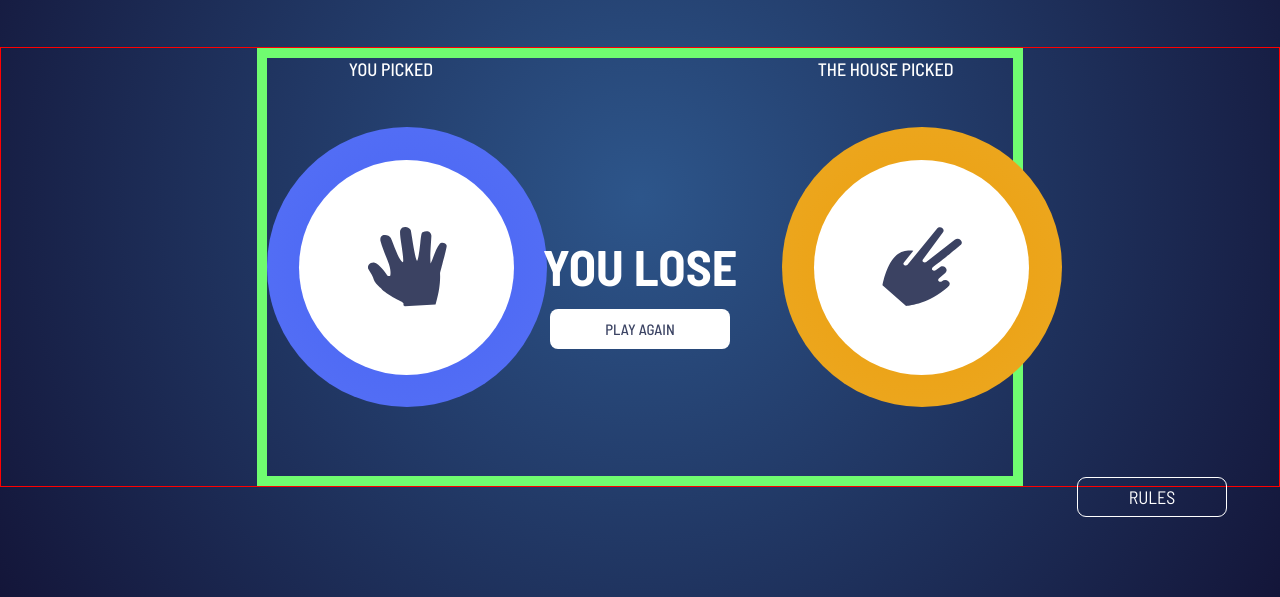
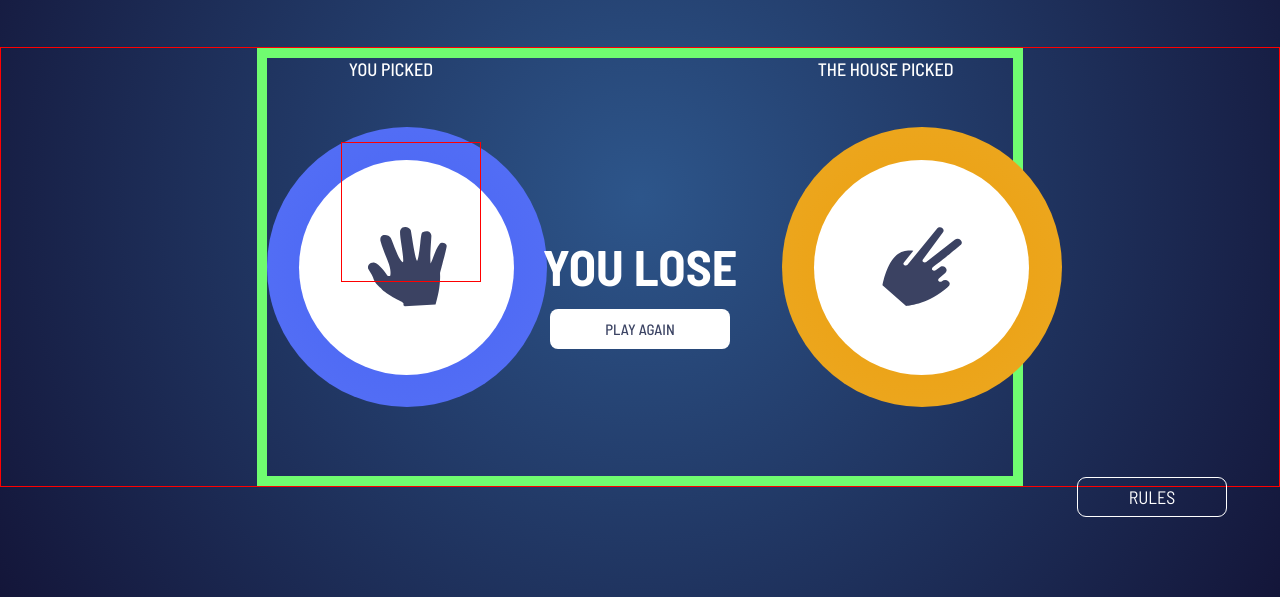
Before and after one commit to Cuandoyolabi/Piedra_papel_tijeras, a website with bundled scripts: page index.html in a window 1280 px wide. Both pictures are taken after a click on the element 502 px from the left and 351 px from the top of the page. Shown: the part 203-800 px from the top of the page. Built offline with nearby package versions, Linux system fonts and the light colour scheme.

Commit message:
Creando un contenedor transparante que cree un soporte en el reinicio de juego

```diff
--- a/src/main.ts
+++ b/src/main.ts
@@ -47,6 +47,7 @@ fichaPapel.addEventListener('click', () => {
     //Funcion que se activara para el modo responsive (computadora)
     contenedor__juego__interseccion__id.classList.add("modo__responsive");
 
+    //Aqui es donde tal vez se implementaria la accion
     seleccionDeFicha();
     seleccionDeLaMaquina();
 
@@ -92,6 +93,7 @@ fichaRoca.addEventListener('click', () => {
 const eleccion__DelJugador__texto: HTMLParagraphElement = document.createElement("p");
 const eleccion__DeLaMaquina__texto: HTMLParagraphElement= document.createElement("p");
 const espacioVacio: HTMLDivElement = document.createElement("div");
+const contenedorTransparente: HTMLDivElement = document.createElement("div");
 
 //Funcion que cambia la interfaz del programa y deja la ficha que el jugador selecciono
 function seleccionDeFicha(){
@@ -115,8 +117,11 @@ function seleccionDeFicha(){
     //Contenedor visual
     espacioVacio.classList.add("espacio__vacio");
     contenedor__juego__interseccion__id.appendChild(espacioVacio);
+    contenedor__juego__interseccion__id.classList.add("espacio__extra");
 
-    contenedor__juego__interseccion__id.classList.add("espacio__extra");
+    //Contenedor transparente
+    contenedorTransparente.classList.add("contenedor__transparente");
+    contenedor__juego__interseccion__id.appendChild(contenedorTransparente);
 
 }
 
--- a/styles/styles.css
+++ b/styles/styles.css
@@ -264,6 +264,17 @@
     cursor: pointer;
 }
 
+/* Contendor transparente */
+.contenedor__transparente{
+    width: 140px;
+    height: 140px;
+    position: absolute;
+     top: 20%; left: 10%;
+    border: 1px solid red;
+    background-color: transparent;
+}
+
+
 
 
 /*--------------Seccion de reglas del juego--------------*/
```
Also changed, not shown: dist/main.js.
